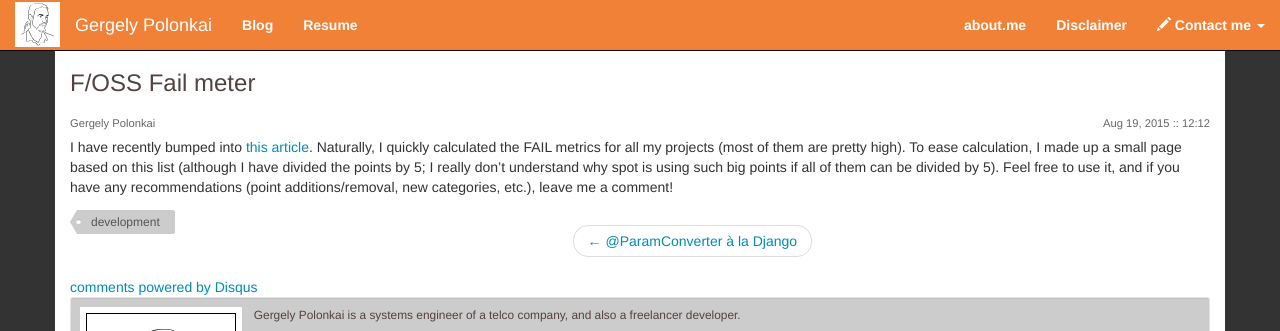
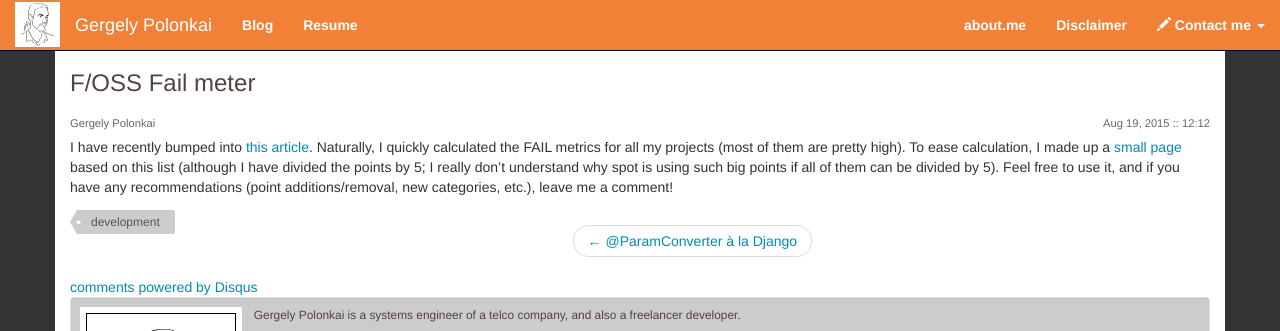
Before and after one commit to gergelypolonkai/gergelypolonkai.github.io, a Jekyll site: the page built from _posts/2015-08-19-foss-failmeter.md, in a window 1280 px wide. Shown: the top 331 px of the page. Built offline with Jekyll 4.4.1, drawn with Linux system fonts in a browser that asks for light colours; nearby versions of some CDN libraries; comment, search, counter and statistics services are not loaded; part of the change alters nothing that is shown.

```diff
--- a/_posts/2015-08-19-foss-failmeter.md
+++ b/_posts/2015-08-19-foss-failmeter.md
@@ -12,8 +12,9 @@ author:
 I have recently bumped into [this
 article](http://spot.livejournal.com/308370.html). Naturally, I quickly
 calculated the FAIL metrics for all my projects (most of them are pretty high).
-To ease calculation, I made up a small page based on this list (although I have
-divided the points by 5; I really don’t understand why spot is using such big
-points if all of them can be divided by 5). Feel free to use it, and if you
-have any recommendations (point additions/removal, new categories, etc.), leave
-me a comment!
+To ease calculation, I made up a
+[small page]({{ '/failmeter/' | prepend: site.baseurl }}) based on this list
+(although I have divided the points by 5; I really don’t understand why spot is
+using such big points if all of them can be divided by 5). Feel free to use it,
+and if you have any recommendations (point additions/removal, new categories,
+etc.), leave me a comment!
```
